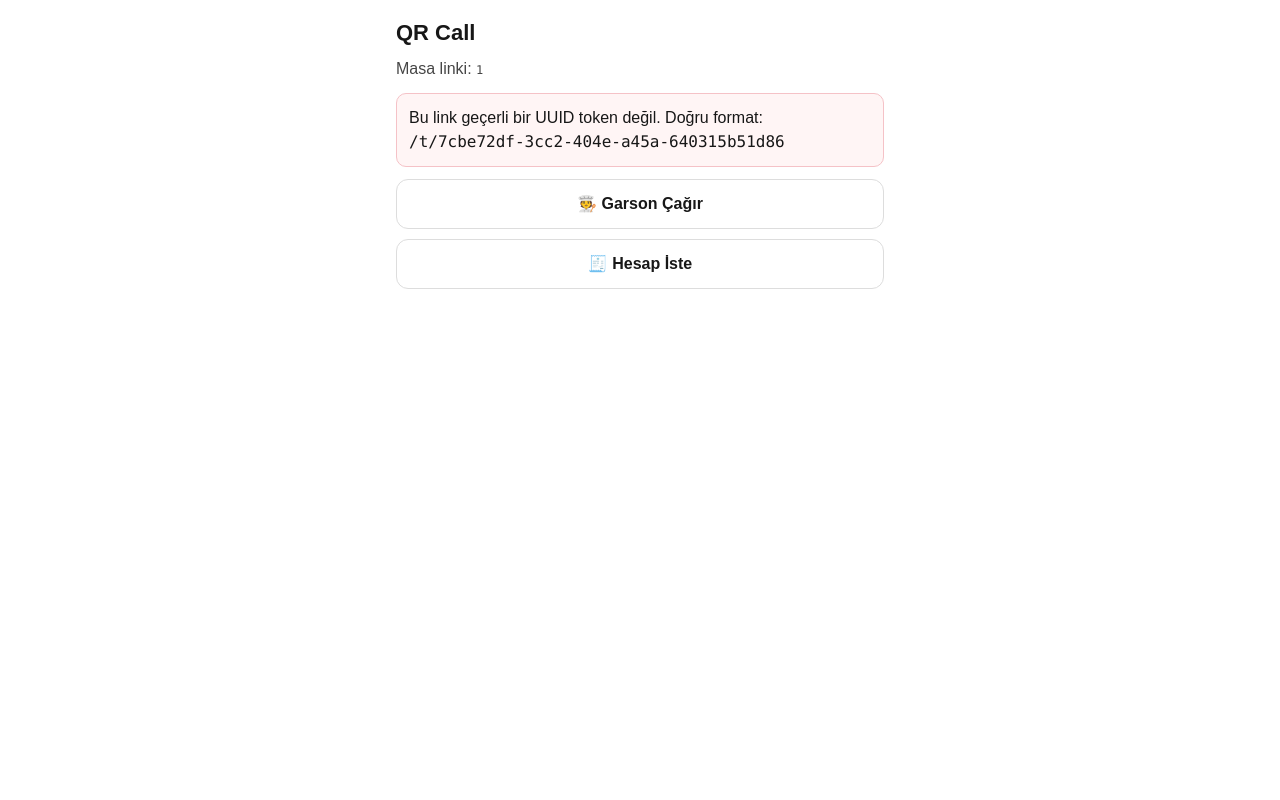
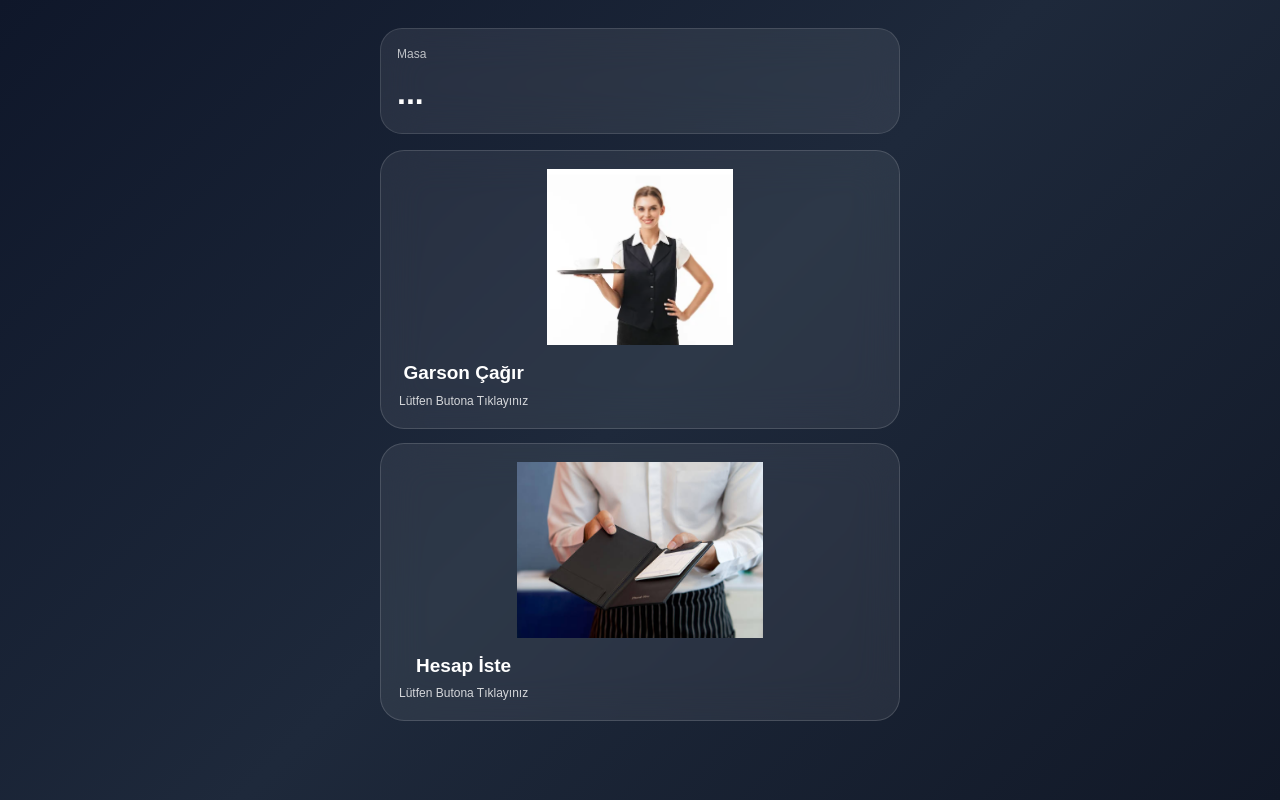
Before and after one commit to arstechparts/qr-call, a Next.js app: page /t/1 in a window 1280 px wide. Built offline with nearby package versions, Linux system fonts and the light colour scheme; no server answers; the database is empty.

Commit message:
fix: token system + keep premium UI

```diff
--- a/app/t/[table]/page.tsx
+++ b/app/t/[table]/page.tsx
@@ -1,30 +1,50 @@
 'use client'
 
+import { useParams } from 'next/navigation'
 import { useEffect, useRef, useState } from 'react'
-import { useParams } from 'next/navigation'
 import { supabase } from '@/lib/supabase'
 
-type ReqType = 'waiter' | 'bill'
+export default function TablePage() {
+  const params = useParams<{ table: string }>()
+  const token = params.table // URL: /t/<TABLE_TOKEN_UUID>
 
-export default function TablePage() {
-  const params = useParams()
-  const token = (params?.table as string) || ''
+  const [loading, setLoading] = useState<'waiter' | 'bill' | null>(null)
+  const [msg, setMsg] = useState('')
+  const [tableNumber, setTableNumber] = useState<number | null>(null)
+  const [locked, setLocked] = useState(false)
 
-  const [loading, setLoading] = useState<ReqType | null>(null)
-  const [locked, setLocked] = useState(false)
-  const [msg, setMsg] = useState('')
-  const toastTimer = useRef<ReturnType<typeof setTimeout> | null>(null)
-
-  const isUuid =
-    /^[0-9a-f]{8}-[0-9a-f]{4}-[1-5][0-9a-f]{3}-[89ab][0-9a-f]{3}-[0-9a-f]{12}$/i.test(
-      token
-    )
+  const lockTimer = useRef<any>(null)
+  const toastTimer = useRef<any>(null)
 
   useEffect(() => {
+    const loadTable = async () => {
+      // ✅ URL’de UUID table_token var → DB’de restaurant_tables.table_token ile eşleştir
+      const { data, error } = await supabase
+        .from('restaurant_tables')
+        .select('table_number')
+        .eq('table_token', token)
+        .single()
+
+      if (error) {
+        console.error('loadTable error:', error)
+        return
+      }
+      if (data) setTableNumber(data.table_number)
+    }
+
+    if (token) loadTable()
+
     return () => {
+      if (lockTimer.current) clearTimeout(lockTimer.current)
       if (toastTimer.current) clearTimeout(toastTimer.current)
     }
-  }, [])
+  }, [token])
+
+  const lockForSeconds = (sec: number) => {
+    setLocked(true)
+    if (lockTimer.current) clearTimeout(lockTimer.current)
+    lockTimer.current = setTimeout(() => setLocked(false), sec * 1000)
+  }
 
   const showToast = (text: string, ms = 1700) => {
     setMsg(text)
@@ -32,14 +52,9 @@ export default function TablePage() {
     toastTimer.current = setTimeout(() => setMsg(''), ms)
   }
 
-  const lockForSeconds = (sec: number) => {
-    setLocked(true)
-    setTimeout(() => setLocked(false), sec * 1000)
-  }
-
-  const send = async (type: ReqType) => {
-    if (!isUuid) {
-      showToast('Geçersiz masa linki (token).')
+  const send = async (type: 'waiter' | 'bill') => {
+    if (!token) {
+      showToast('Geçersiz masa linki.')
       return
     }
     if (locked || loading) return
@@ -48,8 +63,8 @@ export default function TablePage() {
     setLoading(type)
 
     const { error } = await supabase.rpc('create_request', {
-      // DİKKAT: fonksiyon argümanı bu isimde olmalı:
-      p_table_token: token, // uuid string
+      // ✅ Function param adı: p_table_token (uuid)
+      p_table_token: token,
       p_request_type: type,
     })
 
@@ -64,76 +79,133 @@ export default function TablePage() {
     showToast(type === 'waiter' ? 'Garson çağrıldı ✅' : 'Hesap istendi ✅')
   }
 
+  const Card = ({
+    img,
+    title,
+    type,
+  }: {
+    img: string
+    title: string
+    type: 'waiter' | 'bill'
+  }) => {
+    const busy = loading === type
+    const disabled = locked || loading !== null
+
     return (
-    <main style={{ padding: 16, maxWidth: 520, margin: '0 auto' }}>
-      <h1 style={{ fontSize: 22, fontWeight: 700, marginBottom: 8 }}>QR Call</h1>
-
-      <div style={{ marginBottom: 12, opacity: 0.8 }}>
-        Masa linki: <code style={{ fontSize: 12 }}>{token || '(yok)'}</code>
+      <button
+        onClick={() => send(type)}
+        disabled={disabled}
+        style={{
+          width: '100%',
+          background: 'rgba(255,255,255,0.07)',
+          backdropFilter: 'blur(20px)',
+          border: '1px solid rgba(255,255,255,0.15)',
+          borderRadius: 24,
+          padding: 18,
+          display: 'flex',
+          flexDirection: 'column',
+          gap: 14,
+          cursor: disabled ? 'not-allowed' : 'pointer',
+          transition: 'transform 120ms ease',
+        }}
+        onMouseDown={(e) => {
+          ;(e.currentTarget as HTMLButtonElement).style.transform = 'scale(0.97)'
+        }}
+        onMouseUp={(e) => {
+          ;(e.currentTarget as HTMLButtonElement).style.transform = 'scale(1)'
+        }}
+        onMouseLeave={(e) => {
+          ;(e.currentTarget as HTMLButtonElement).style.transform = 'scale(1)'
+        }}
+      >
+        <div
+          style={{
+            width: '100%',
+            height: 'clamp(150px, 22vh, 210px)',
+            borderRadius: 18,
+            overflow: 'hidden',
+          }}
+        >
+          <img
+            src={img}
+            alt={title}
+            style={{
+              width: '100%',
+              height: '100%',
+              objectFit: 'contain',
+              display: 'block',
+            }}
+          />
         </div>
 
-      {!isUuid && (
+        <div style={{ textAlign: 'center' }}>
+          <div style={{ fontSize: 19, fontWeight: 900, color: 'white' }}>{title}</div>
+          <div style={{ fontSize: 12, opacity: 0.8, color: 'white', marginTop: 4 }}>
+            {busy ? 'Gönderiliyor...' : 'Lütfen Butona Tıklayınız'}
+          </div>
+        </div>
+      </button>
+    )
+  }
+
+  return (
     <div
       style={{
-            padding: 12,
-            border: '1px solid #f5c2c7',
-            background: '#fff5f5',
-            borderRadius: 10,
-            marginBottom: 12,
+        minHeight: '100vh',
+        padding: 18,
+        background: 'linear-gradient(135deg, #0f172a 0%, #1e293b 50%, #111827 100%)',
+        color: 'white',
       }}
     >
-          Bu link geçerli bir UUID token değil. Doğru format:
-          <br />
-          <code>/t/7cbe72df-3cc2-404e-a45a-640315b51d86</code>
-        </div>
-      )}
-
-      <div style={{ display: 'grid', gap: 10 }}>
-        <button
-          onClick={() => send('waiter')}
-          disabled={!isUuid || !!loading || locked}
+      <div style={{ maxWidth: 520, margin: '0 auto' }}>
+        <div
           style={{
-            padding: '12px 14px',
-            borderRadius: 12,
-            border: '1px solid #ddd',
-            cursor: !isUuid || loading || locked ? 'not-allowed' : 'pointer',
-            fontSize: 16,
-            fontWeight: 600,
+            borderRadius: 22,
+            padding: 16,
+            marginTop: 10,
+            marginBottom: 16,
+            background: 'rgba(255,255,255,0.08)',
+            backdropFilter: 'blur(20px)',
+            border: '1px solid rgba(255,255,255,0.12)',
           }}
         >
-          {loading === 'waiter' ? 'Gönderiliyor...' : '🧑‍🍳 Garson Çağır'}
-        </button>
-
-        <button
-          onClick={() => send('bill')}
-          disabled={!isUuid || !!loading || locked}
-          style={{
-            padding: '12px 14px',
-            borderRadius: 12,
-            border: '1px solid #ddd',
-            cursor: !isUuid || loading || locked ? 'not-allowed' : 'pointer',
-            fontSize: 16,
-            fontWeight: 600,
-          }}
-        >
-          {loading === 'bill' ? 'Gönderiliyor...' : '🧾 Hesap İste'}
-        </button>
+          <div style={{ fontSize: 12, opacity: 0.7 }}>Masa</div>
+          <div style={{ fontSize: 32, fontWeight: 900, marginTop: 6 }}>
+            {tableNumber ?? '...'}
+          </div>
         </div>
 
-      {msg && (
+        <div style={{ display: 'flex', flexDirection: 'column', gap: 14 }}>
+          <Card img="/waiter-v2.png?v=7" title="Garson Çağır" type="waiter" />
+          <Card img="/bill.png?v=7" title="Hesap İste" type="bill" />
+        </div>
+
+        {locked ? (
+          <div style={{ textAlign: 'center', fontSize: 12, opacity: 0.7, marginTop: 10 }}>
+            Lütfen birkaç saniye bekleyin…
+          </div>
+        ) : null}
+      </div>
+
+      {msg ? (
         <div
           style={{
-            marginTop: 14,
-            padding: 12,
-            borderRadius: 12,
-            background: '#111',
-            color: '#fff',
+            position: 'fixed',
+            left: '50%',
+            bottom: 22,
+            transform: 'translateX(-50%)',
+            background: '#111827',
+            color: 'white',
+            padding: '12px 16px',
+            borderRadius: 14,
             fontSize: 14,
+            boxShadow: '0 10px 35px rgba(0,0,0,0.4)',
+            maxWidth: '92vw',
           }}
         >
           {msg}
         </div>
-      )}
-    </main>
+      ) : null}
+    </div>
   )
 }
```
Lines whose indentation alone changed are shown as unchanged.
